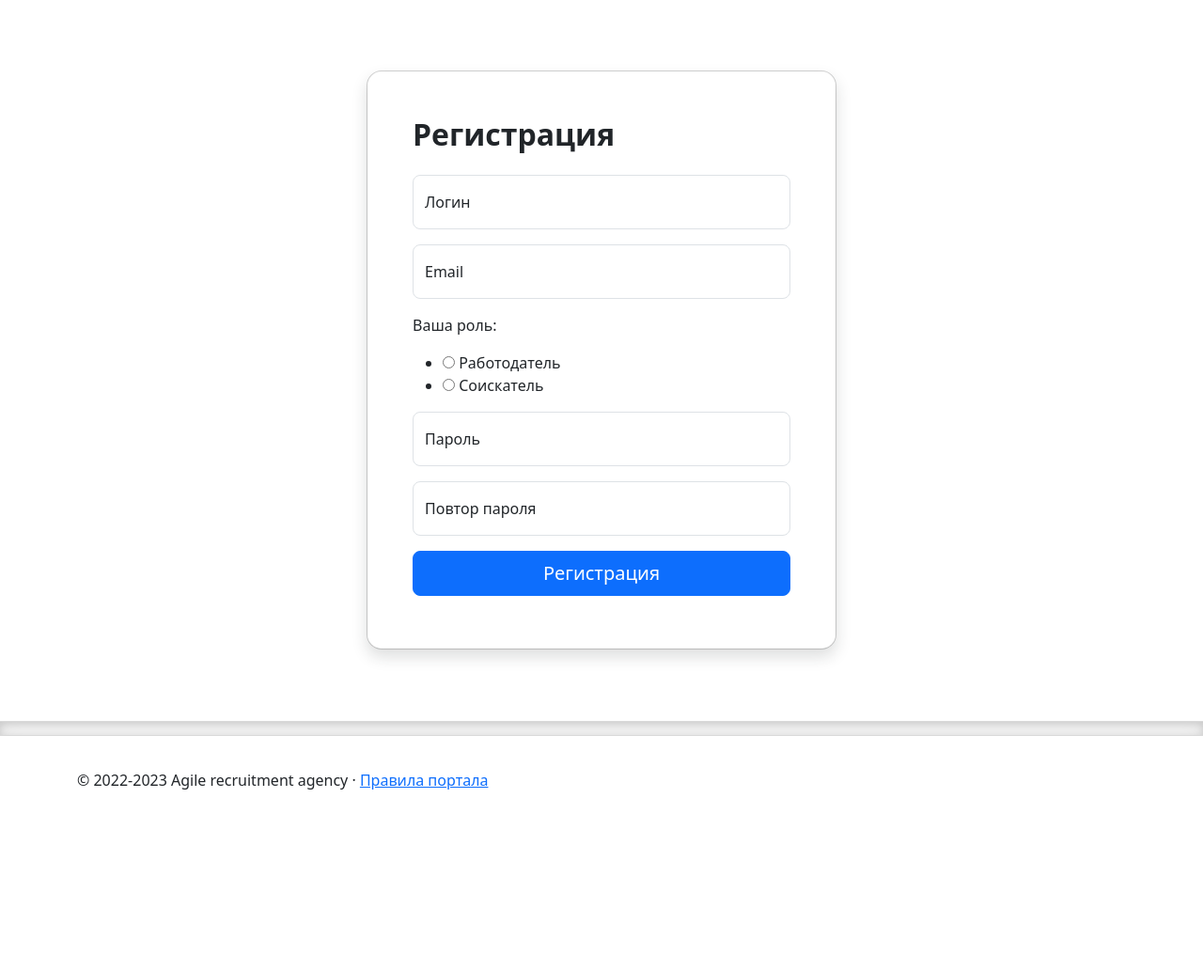
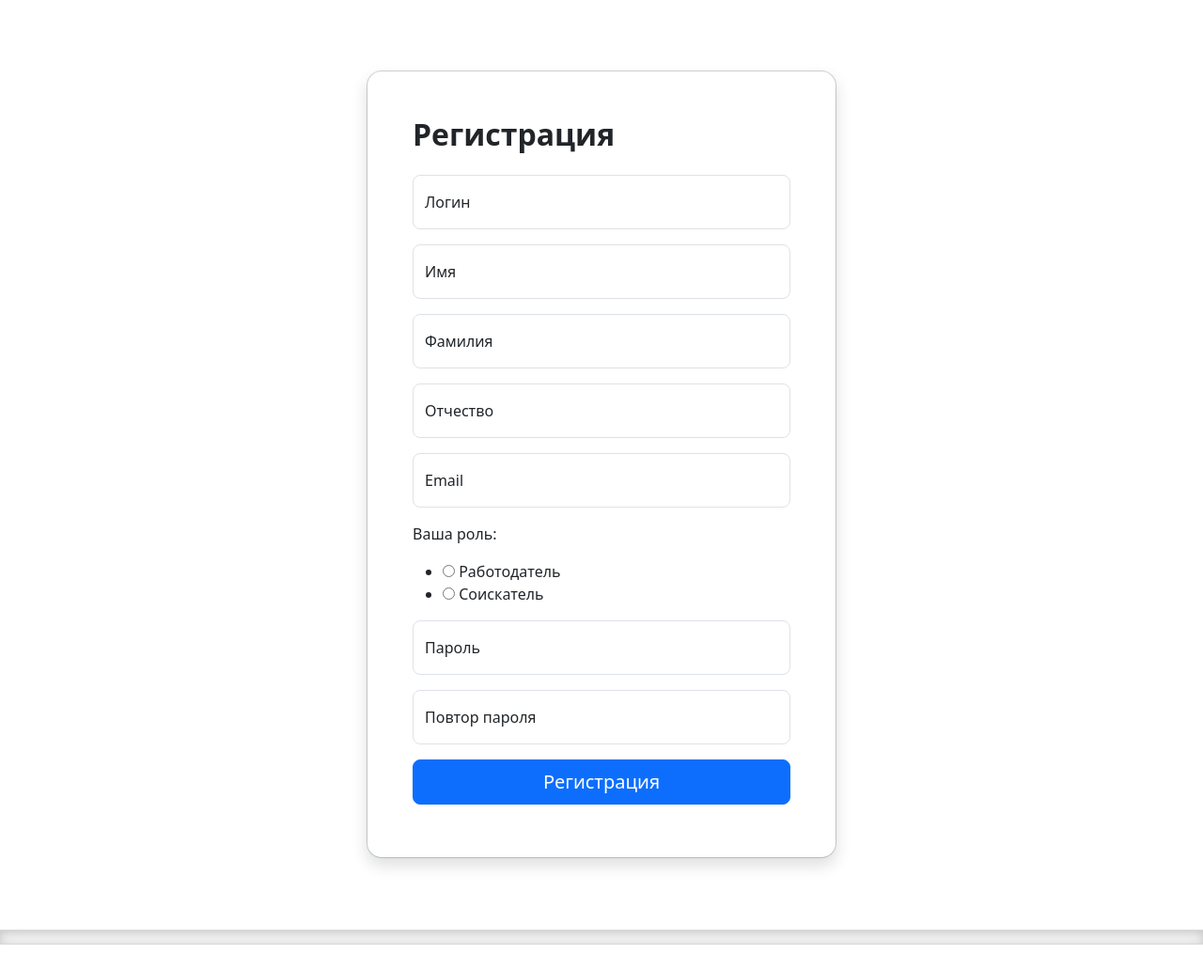
Before and after one commit to Pavel-Nefedov/HeadHunter, a Django app: page /auth/register/ in a window 1280 px wide. Shown: the part 103-1135 px from the top of the page at 94% size. Before the commit the page ends 943 px from the top, so only its background shows below. Run offline with Django 3.2, Linux system fonts and the light colour scheme; some libraries are stand-ins or nearby versions.

Commit message:
good for you

```diff
--- a/authapp/admin.py
+++ b/authapp/admin.py
@@ -19,9 +19,9 @@ class HHUserAdmin(UserAdmin):
         'is_active')
     fieldsets = (
         (None, {'fields': ('username', 'password')}),
-        (_('Personal info'), {'fields': ('first_name', 'last_name', 'patronymic', 'office', 'email')}),
+        (_('Personal info'), {'fields': ('first_name', 'last_name', 'patronymic', 'email')}),
         (_('Permissions'), {
-            'fields': ('is_active', 'is_staff', 'is_superuser', 'is_own_people'),
+            'fields': ('is_active', 'is_staff', 'is_superuser', 'is_company', 'is_candidate', 'is_moderator'),
         }),
         (_('Important dates'), {'fields': ('last_login', 'date_joined')}),
     )
--- a/authapp/forms.py
+++ b/authapp/forms.py
@@ -11,6 +11,9 @@ class RegisterUserForm(UserCreationForm):
     ]
 
     username = forms.CharField(label='Логин', widget=forms.TextInput(attrs={'class': 'form-input'}))
+    first_name = forms.CharField(label='Имя', widget=forms.TextInput(attrs={'class': 'form-input'}))
+    last_name = forms.CharField(label='Фамилия', widget=forms.TextInput(attrs={'class': 'form-input'}))
+    patronymic = forms.CharField(label='Отчество', widget=forms.TextInput(attrs={'class': 'form-input'}))
     email = forms.EmailField(label='Email', widget=forms.EmailInput(attrs={'class': 'form-input'}))
     user_role = forms.ChoiceField(
         label='Ваша роль',
--- a/authapp/templates/authapp/register.html
+++ b/authapp/templates/authapp/register.html
@@ -32,6 +32,33 @@
                                 <label for="floatingInput">{{ form.username.label }}</label>
                                 <div style="color: red;">
                                     {{ form.username.errors }}
+                                </div>
+                            </div>
+                            <div class="form-floating mb-3">
+                                <input type="text" class="form-control rounded-3" id="floatingInput"
+                                       name="{{ form.first_name.name }}"
+                                       placeholder="{{ form.first_name.label }}">
+                                <label for="floatingInput">{{ form.first_name.label }}</label>
+                                <div style="color: red;">
+                                    {{ form.first_name.errors }}
+                                </div>
+                            </div>
+                            <div class="form-floating mb-3">
+                                <input type="text" class="form-control rounded-3" id="floatingInput"
+                                       name="{{ form.last_name.name }}"
+                                       placeholder="{{ form.last_name.label }}">
+                                <label for="floatingInput">{{ form.last_name.label }}</label>
+                                <div style="color: red;">
+                                    {{ form.last_name.errors }}
+                                </div>
+                            </div>
+                            <div class="form-floating mb-3">
+                                <input type="text" class="form-control rounded-3" id="floatingInput"
+                                       name="{{ form.patronymic.name }}"
+                                       placeholder="{{ form.patronymic.label }}">
+                                <label for="floatingInput">{{ form.patronymic.label }}</label>
+                                <div style="color: red;">
+                                    {{ form.patronymic.errors }}
                                 </div>
                             </div>
                             <div class="form-floating mb-3">
```
